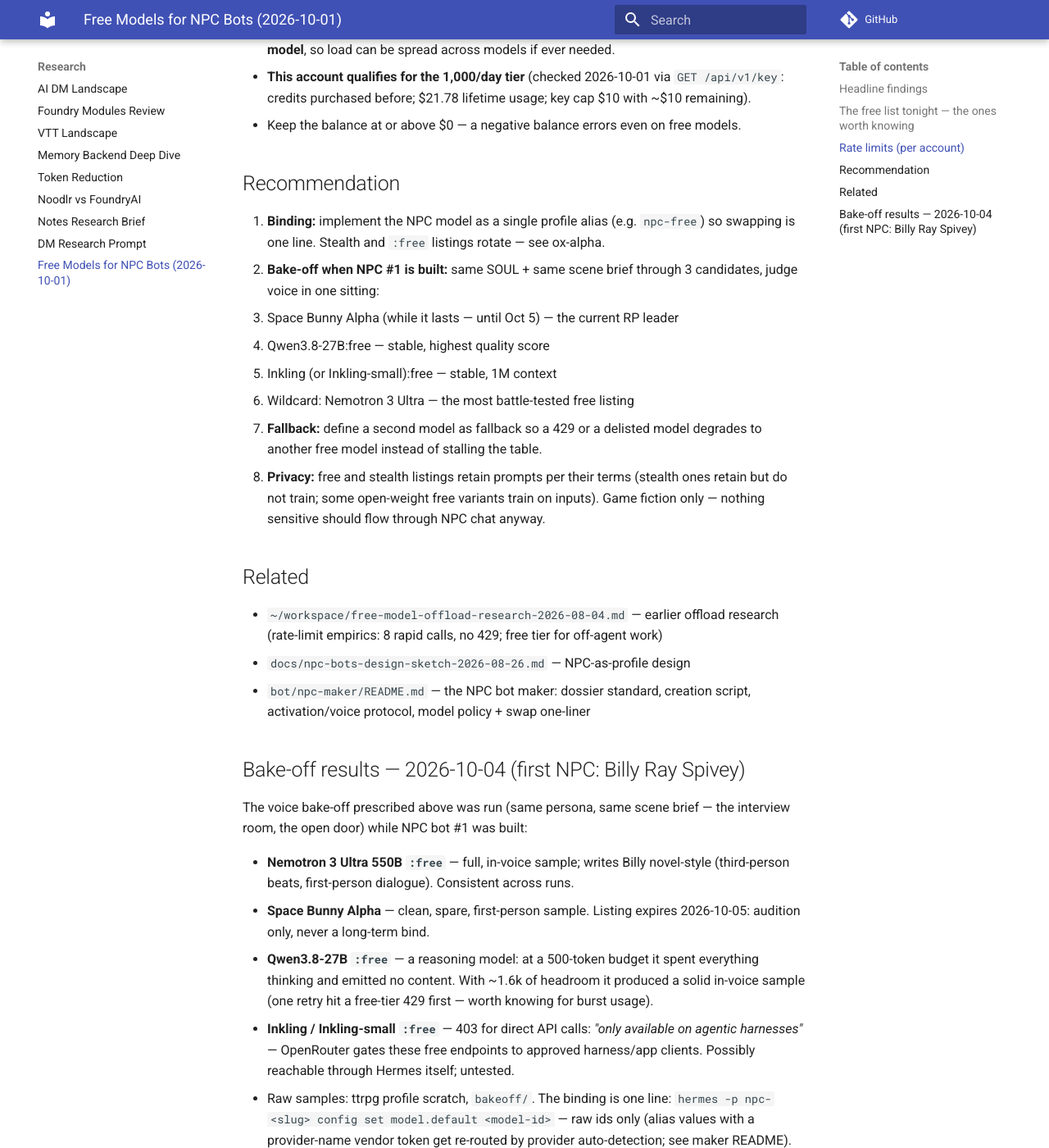
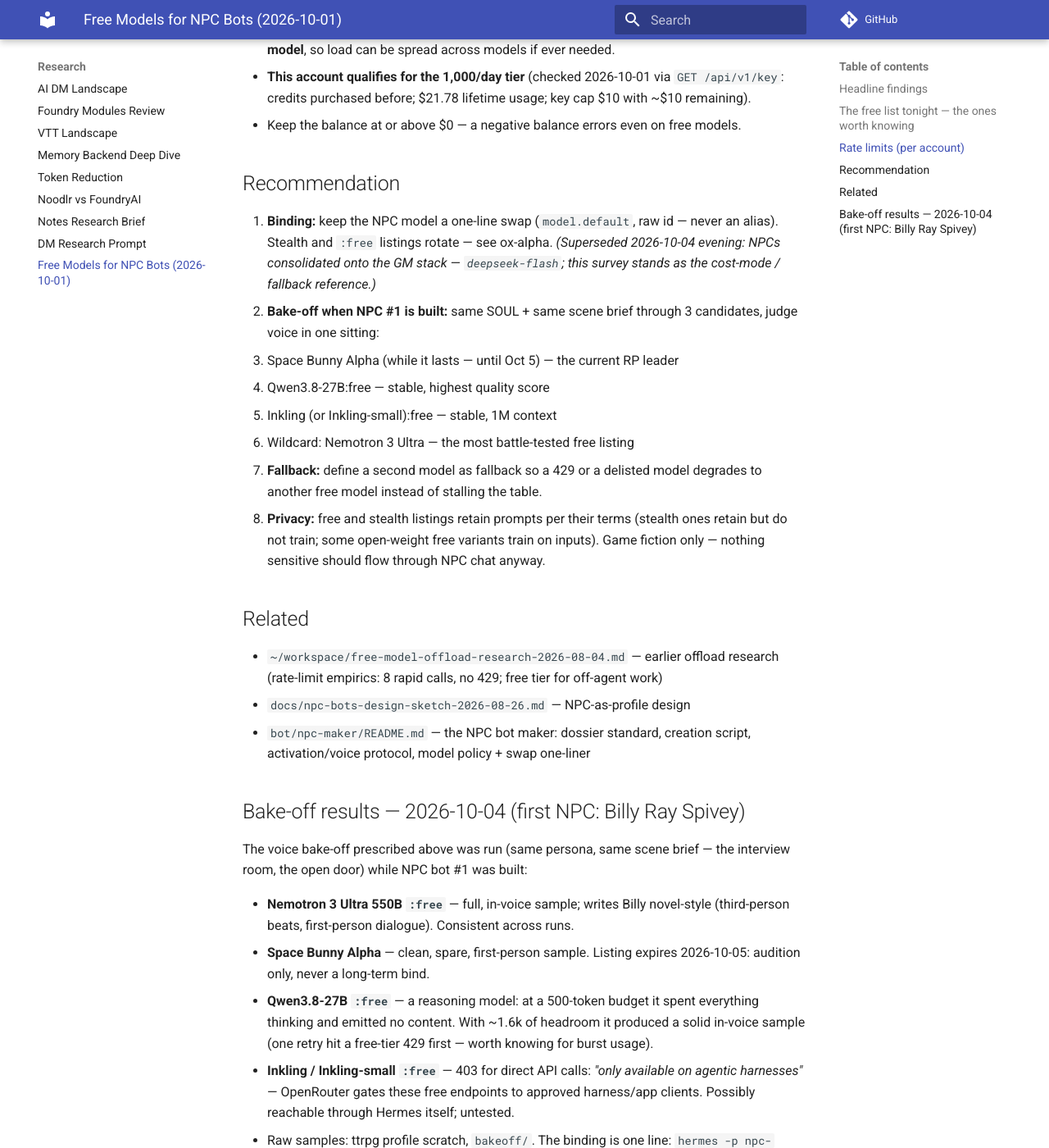
Before and after one commit to luckrucksack/ttrpg-gm, an MkDocs documentation site: the page built from docs/free-models-for-npc-bots-2026-10-01.md, in a window 1280 px wide and 1400 px high, scrolled down 1822 px. Shown: the whole window at 82% size. Built offline with MkDocs 1.6.1 and Material for MkDocs 9.7.7, drawn with Linux system fonts in a browser that asks for light colours; comment, search, counter and statistics services are not loaded; some of the changed text lies outside the part shown.

Commit message:
npc: consolidate NPC bots on the GM model stack (deepseek-flash)
Owner call 2026-10-04: Billy Ray Spivey switched openrouter/qwen-free -> deepseek/deepseek-flash (smoke-verified, 3s turn). Maker now reads provider+model from bot.yaml (defaults deepseek/deepseek-flash) and wires the provider's key into .env; README/STATUS/free-models doc/bot README/arch updated; free-model survey retained as the cost-mode swap reference.

```diff
--- a/docs/free-models-for-npc-bots-2026-10-01.md
+++ b/docs/free-models-for-npc-bots-2026-10-01.md
@@ -20,7 +20,7 @@ Space Bunny guide.
   **⚠ Its listing expires 2026-10-05** (the API's own `expiration_date` field).
   Audition it; do not wire it in long-term.
 - **Stealth listings rotate by design.** ox-alpha lasted about six weeks. Any NPC model
-  binding must be a one-line, swappable alias — never hardwired.
+  binding must be a one-line, swappable config (`model.default`) — never hardwired.
 
 ## The free list tonight — the ones worth knowing
 
@@ -69,8 +69,10 @@ curl -s https://openrouter.ai/api/v1/models | python3 -c \
 
 ## Recommendation
 
-1. **Binding:** implement the NPC model as a single profile alias (e.g. `npc-free`) so
-   swapping is one line. Stealth and `:free` listings rotate — see ox-alpha.
+1. **Binding:** keep the NPC model a one-line swap (`model.default`, raw id — never an
+   alias). Stealth and `:free` listings rotate — see ox-alpha. *(Superseded 2026-10-04
+   evening: NPCs consolidated onto the GM stack — `deepseek-flash`; this survey stands
+   as the cost-mode / fallback reference.)*
 2. **Bake-off when NPC #1 is built:** same SOUL + same scene brief through 3 candidates,
    judge voice in one sitting:
    - Space Bunny Alpha (while it lasts — until Oct 5) — the current RP leader
@@ -100,3 +102,9 @@ the interview room, the open door) while NPC bot #1 was built:
 - **Qwen3.8-27B `:free`** — a reasoning model: at a 500-token budget it spent everything thinking and emitted no content. With ~1.6k of headroom it produced a solid in-voice sample (one retry hit a free-tier 429 first — worth knowing for burst usage).
 - **Inkling / Inkling-small `:free`** — 403 for direct API calls: *"only available on agentic harnesses"* — OpenRouter gates these free endpoints to approved harness/app clients. Possibly reachable through Hermes itself; untested.
 - Raw samples: ttrpg profile scratch, `bakeoff/`. The binding is one line: `hermes -p npc-<slug> config set model.default <model-id>` — raw ids only (alias values with a provider-name vendor token get re-routed by provider auto-detection; see maker README). **Runtime-verified 2026-10-04:** qwen3.8-27B holds ~7–8s turns through the profile.
+
+**Policy update — 2026-10-04 (evening).** Owner call: NPC bots run the same model
+stack as the GM — `deepseek-flash` on the `deepseek` provider — superseding the
+free-model binding for NPCs. This survey and the bake-off above remain the
+reference for cost-mode swaps and fallbacks (the bind stays one line:
+`model.default`).
```
Also changed, not shown: STATUS.md (+1 -1 lines), bot/README.md (+1 -1 lines), bot/npc-maker/README.md (+25 -21 lines), bot/skills/ttrpg-campaign-tools.md (+1 -1 lines), docs/ttrpg-gm-architecture-2026-09-29.md (+2 -2 lines), 1 other file.
